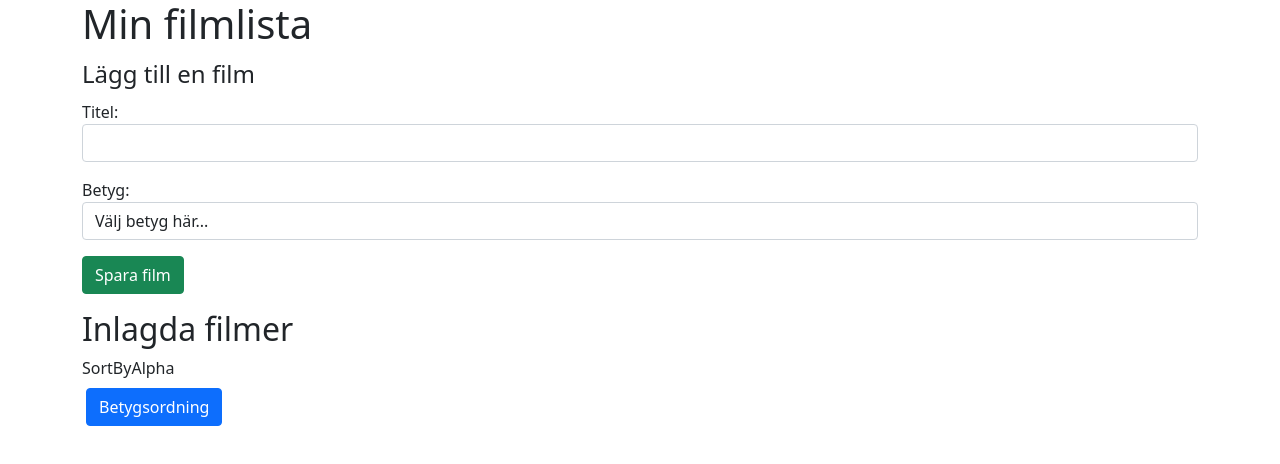
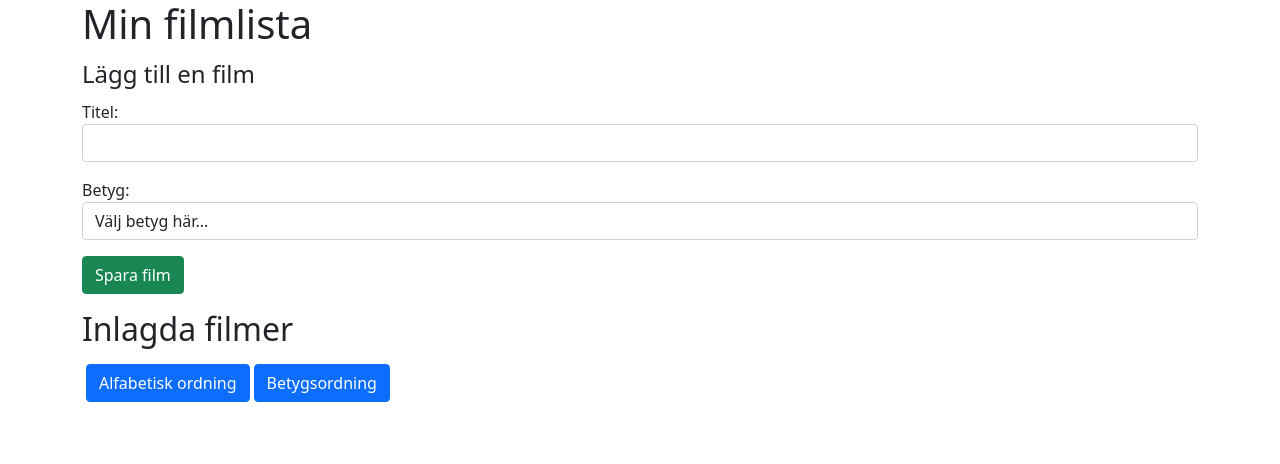
Before and after one commit to Flloyden/JSramverk, a React (Create React App) app in the folder app/: page / in a window 1280 px wide. Shown: the top 464 px of the page. Built offline with nearby package versions, Linux system fonts and the light colour scheme.

Commit message:
Sortera baserat på titel

```diff
--- a/app/src/SortByAlpha.js
+++ b/app/src/SortByAlpha.js
@@ -1,7 +1,17 @@
 import React from 'react'
 
-export default function SortByAlpha() {
+export default function sortByAlpha(props) {
+
+  function sortMovies() {
+    /**
+    * Sorterar listan genom alfabetisk ordning
+    */
+    let sortedItems = props.movies.sort((a,b) => a.title.localeCompare(b.title))
+    props.setMovies(Array.from(sortedItems))
+  }
+
+  // Returnerar knappen för sortering i alfabetisk ordning
   return (
-    <div>SortByAlpha</div>
+    <button className="btn btn-primary mt-2 ms-1" onClick={sortMovies}>Alfabetisk ordning</button>
   )
 }
```
